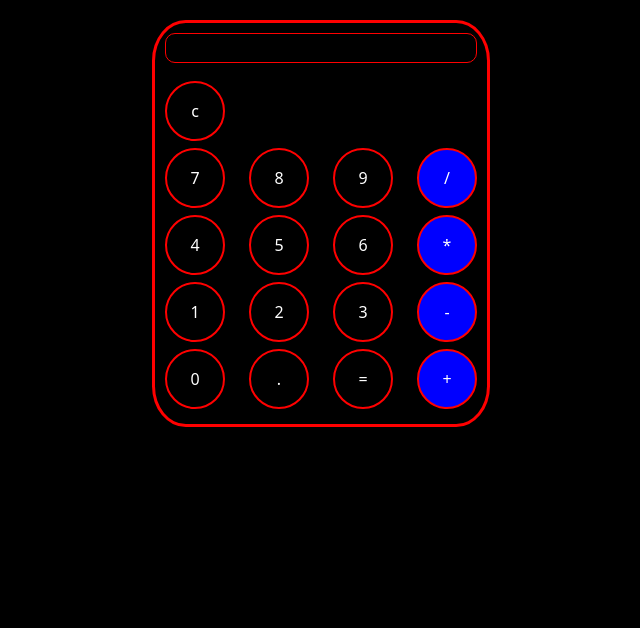
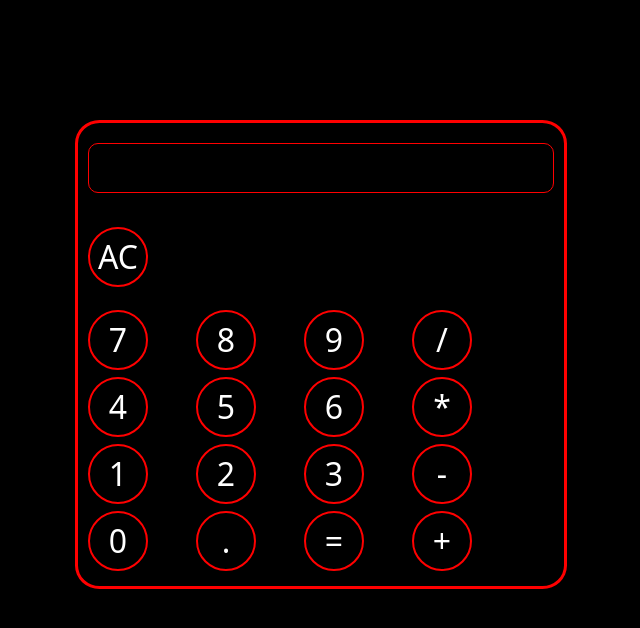
Before and after one commit to Khwez1/JSCalculator, a plain HTML site: page index.html in a window 1280 px wide. Shown: the whole page, without its empty margins (319-959 px from the left). Drawn offline with nearby package versions, Linux system fonts and the light colour scheme.

Commit message:
changed the stlye

```diff
--- a/CSS/style.css
+++ b/CSS/style.css
@@ -1,3 +1,6 @@
+*{
+    font-size: xx-large;
+}
 body{
     background-color: black;
 }
@@ -5,9 +8,9 @@ body{
     padding: 10px;
     width: fit-content;
     border: 3px solid red;
-    border-radius: 10%;
+    border-radius: 5%;
     background-color: black;
-    margin-top: 20px;
+    margin-top: 120px;
 }
 button{
     width: 60px;
@@ -21,18 +24,17 @@ button{
 }
 input{
     width: 100%;
-    height: 30px;
+    height: 50px;
     background-color: black;
     border: 1px solid red;
     border-radius: 10px;
     color: white;
+    margin-top: 10px;
 }
 button:hover{
-    color: orangered;
+    color: red;
     background-origin: black
 }
 .op-btn{
-    background-color: blue;
-    /* border: 5px solid white; */
     border-radius: 60px;
 }
--- a/index.html
+++ b/index.html
@@ -11,8 +11,8 @@
     <div class="container" id="calculator">
         <input id="answer" type="text" data-answer>
         <div class="row mt-3">
-            <div class="col-sm-auto">
-                <button id="clear" data-clear>c</button>
+            <div class="col-sm-auto mb-2">
+                <button id="clear" data-clear>AC</button>
             </div>
         </div>
         <div class="row">
```
